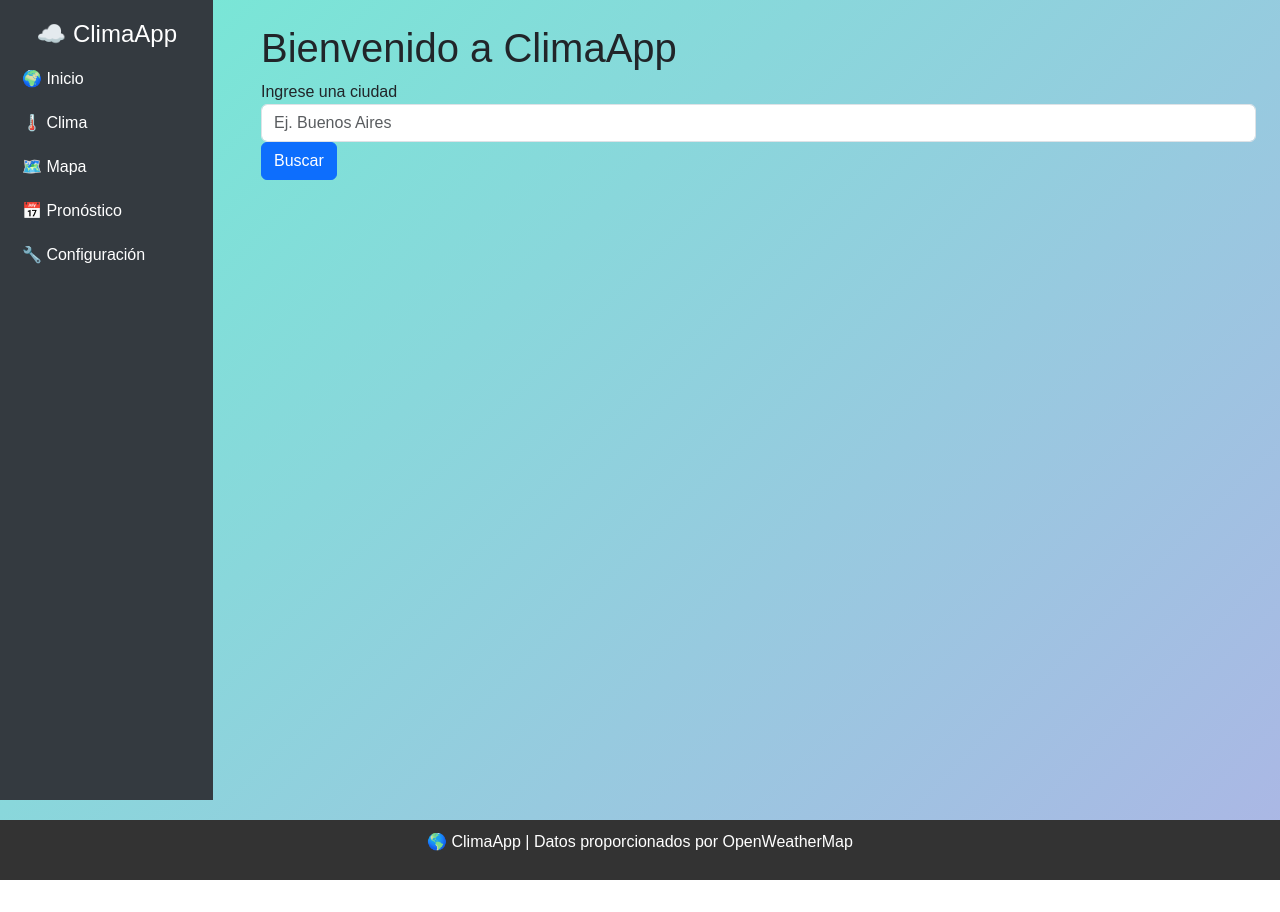
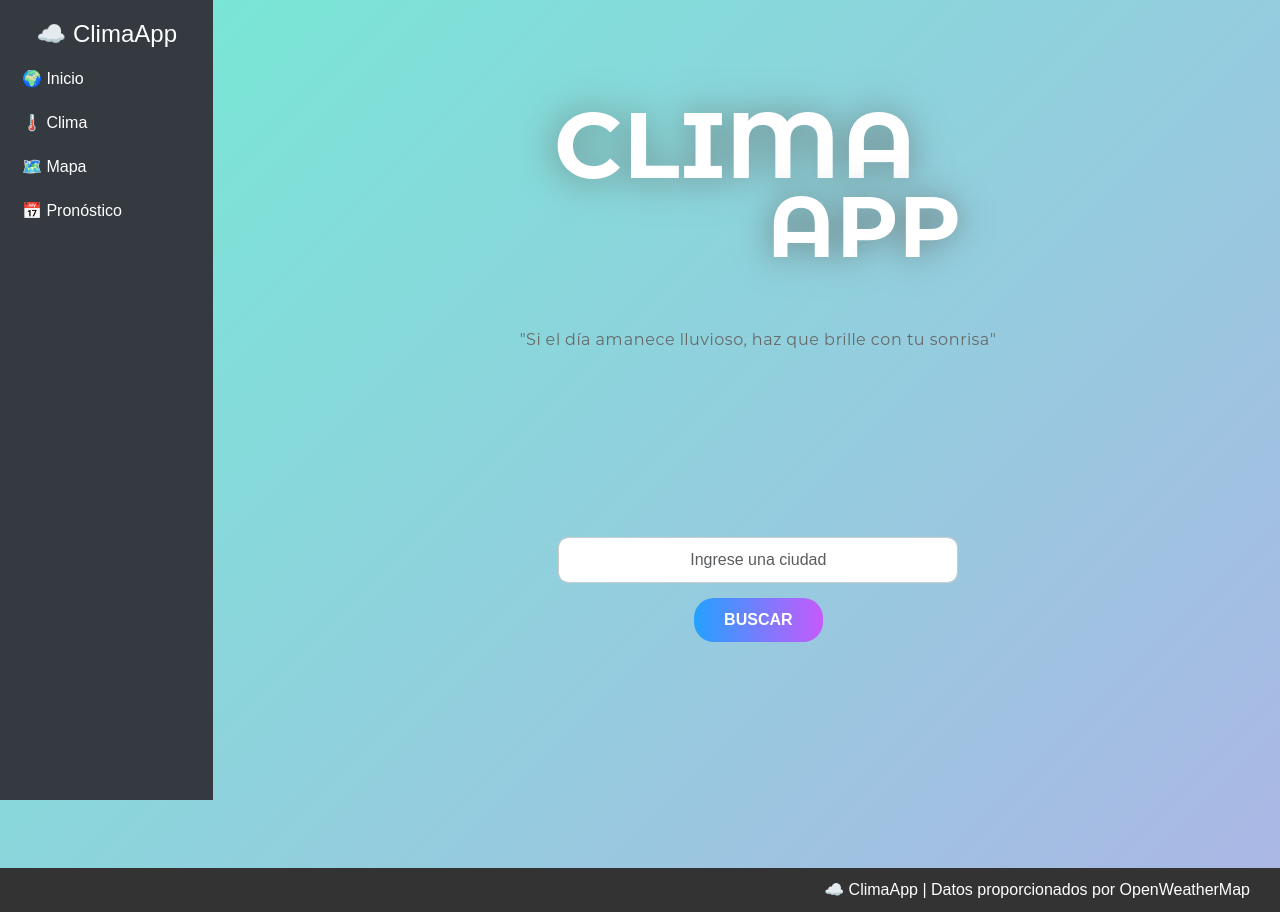
Before and after one commit to An7honyMR/paginaWeb, an Angular app: page / in a window 1280 px wide. Before the commit the page ends 880 px from the top, so only its background shows below. Built offline with nearby package versions, Linux system fonts and the light colour scheme.

Commit message:
Apariencia Home mejorado, footer ajustado

```diff
--- a/src/app/app.component.html
+++ b/src/app/app.component.html
@@ -8,7 +8,6 @@
         <li class="nav-item"><a routerLink="/clima">🌡️ Clima</a></li>
         <li class="nav-item"><a routerLink="/mapa">🗺️ Mapa</a></li>
         <li class="nav-item"><a routerLink="/pronostico">📅 Pronóstico</a></li>
-        <li class="nav-item"><a href="#">🔧 Configuración</a></li>
       </ul>
     </nav>
 
@@ -20,5 +19,5 @@
 </div>
 
 <footer class="footer">
-  <p>🌎 ClimaApp | Datos proporcionados por OpenWeatherMap</p>
+  <p>☁️ ClimaApp | Datos proporcionados por OpenWeatherMap</p>
 </footer>
--- a/src/app/shared/home/home.component.html
+++ b/src/app/shared/home/home.component.html
@@ -1,8 +1,19 @@
-<div class="container">
-    <h1>Bienvenido a ClimaApp</h1>
-    <div>
-        <label for="ciudad">Ingrese una ciudad</label>
-        <input type="text" id="ciudad" placeholder="Ej. Buenos Aires" class="form-control" [(ngModel)] ="ciudad"/>
+<div class="home-container">
+    <!-- Encabezado -->
+    <div class="header">
+        <div>
+        <img src="ClimaApp.png"/>
+        </div>
+        <div>
+        <img src="Frase.png"/>
+        </div>
     </div>
-    <button class="btn btn-primary" (click)="buscarCiudad()">Buscar</button>
+
+    <!-- Buscador (Siempre centrado verticalmente) -->
+    <div class="content">
+        <div class="search-box">
+            <input type="text" id="ciudad" placeholder="Ingrese una ciudad" class="form-control" [(ngModel)]="ciudad"/>
+            <button class="btn-search" (click)="buscarCiudad()">BUSCAR</button>
+        </div>
+    </div>
 </div>
--- a/src/styles.css
+++ b/src/styles.css
@@ -65,6 +65,12 @@ main {
     width: 100%;
 }
 
+.footer p {
+    text-align: right; /* Asegurar que el texto esté alineado a la derecha */
+    margin: 0; /* Evitar márgenes inesperados */
+    padding-right: 20px;
+}
+
 .forecast {
     display: flex;
     justify-content: space-between;
@@ -127,3 +133,70 @@ main {
     color: white;
     margin-top: 20px;
   }
+
+
+
+.home-container {
+    display: flex;
+    flex-direction: column;
+    justify-content: space-between; /* Separa encabezado y contenido */
+    align-items: center;
+    height: 100vh;
+    padding: 5px 0; /* Espacio superior e inferior */
+}
+
+.header {
+    text-align: center;
+    margin-top: 20px; /* Espacio desde el margen superior */
+}
+
+.title {
+    font-size: 2.5rem;
+    font-weight: bold;
+}
+
+.subtitle {
+    font-size: 1.2rem;
+    font-style: italic;
+    color: #555;
+}
+
+.content {
+    display: flex;
+    flex-direction: column;
+    align-items: center;
+    justify-content: center;
+    flex-grow: 1; /* Centra verticalmente el contenido */
+}
+
+.search-box {
+    display: flex;
+    flex-direction: column;
+    align-items: center;
+    gap: 15px;
+}
+
+.search-box input {
+    width: 400px;
+    padding: 10px;
+    border-radius: 10px;
+    border: 1px solid #ccc;
+    font-size: 1rem;
+    text-align: center;
+}
+
+.btn-search {
+    padding: 10px 30px;
+    font-size: 1rem;
+    font-weight: bold;
+    color: white;
+    border: none;
+    border-radius: 20px;
+    background: linear-gradient(90deg, #24a1ff, #c65afc);
+    cursor: pointer;
+    transition: 0.3s;
+}
+
+.btn-search:hover {
+    transform: scale(1.05);
+}
```
Also changed, not shown: public/ClimaApp.png (added), public/Frase.png (added).
